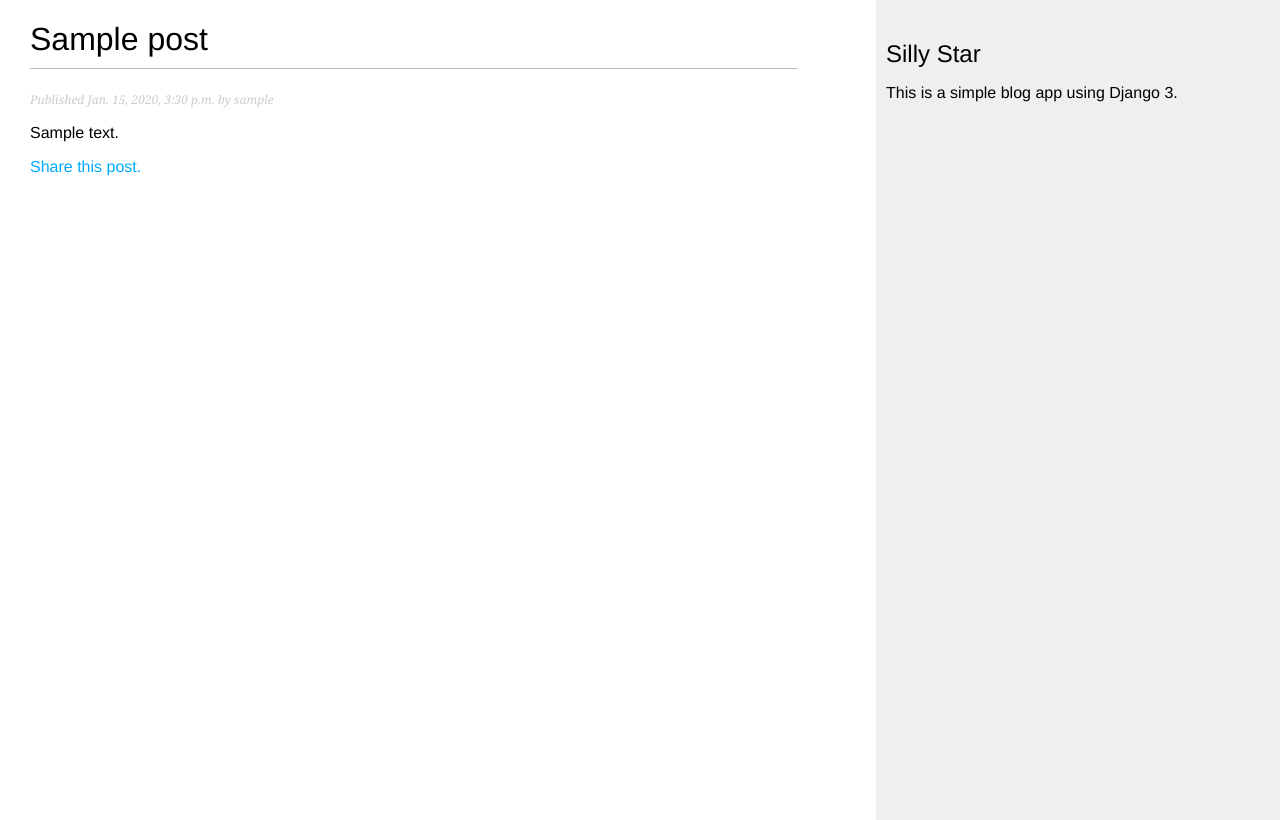
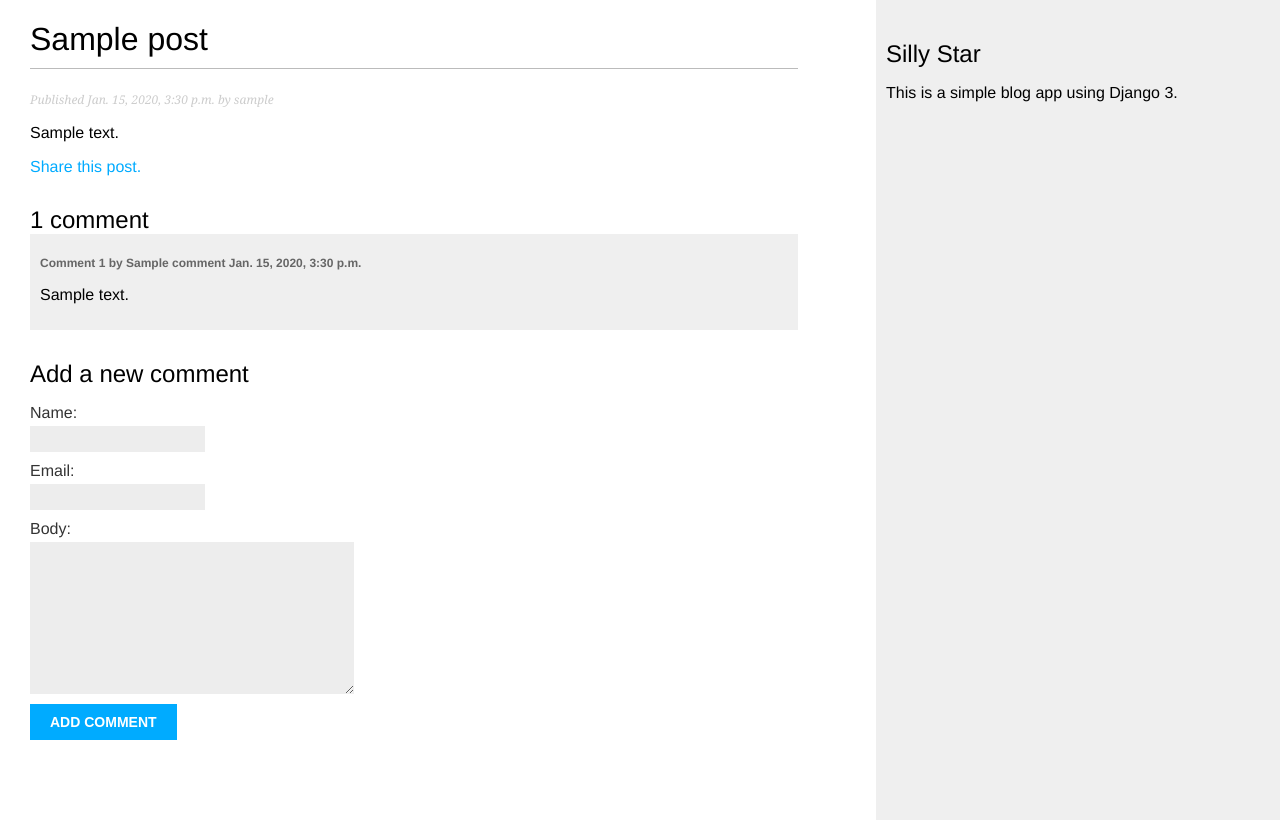
Before and after one commit to sumit4613/silly-star, a Django app: a page that uses blog/templates/blog/post/detail.html in a window 1280 px wide. Run offline with Django 3.2, Linux system fonts and the light colour scheme; tables that the repository leaves empty hold one stand-in row (values such as "Sample post").

Commit message:
user can now add comments on posts :sparkles:

```diff
--- a/blog/forms.py
+++ b/blog/forms.py
@@ -1,4 +1,6 @@
 from django import forms
+
+from blog.models import Comment
 
 
 class EmailPostForm(forms.Form):
@@ -10,3 +12,13 @@ class EmailPostForm(forms.Form):
     email = forms.EmailField()
     to = forms.EmailField()
     comments = forms.CharField(required=False, widget=forms.Textarea)
+
+
+class CommentForm(forms.ModelForm):
+    """
+    Comments Model Form
+    """
+
+    class Meta:
+        model = Comment
+        fields = ("name", "email", "body")
--- a/blog/models.py
+++ b/blog/models.py
@@ -49,3 +49,21 @@ class Post(TimeStampedModel):
 
     def __str__(self):
         return self.title
+
+
+class Comment(TimeStampedModel):
+    """
+    Concrete Model for Comments on Posts
+    """
+
+    post = models.ForeignKey(to=Post, on_delete=models.CASCADE, related_name="comments")
+    name = models.CharField(max_length=80)
+    email = models.EmailField()
+    body = models.TextField()
+    active = models.BooleanField(default=True)
+
+    class Meta:
+        ordering = ("created",)
+
+    def __str__(self):
+        return f"Comment by {self.name} on {self.post}"
--- a/blog/templates/blog/post/detail.html
+++ b/blog/templates/blog/post/detail.html
@@ -13,4 +13,32 @@
             Share this post.
         </a>
     </p>
+    {% with comments.count as total_comments %}
+        <h2>
+            {{ total_comments }} comment{{ total_comments|pluralize }}
+        </h2>
+    {% endwith %}
+
+    {% for comment in comments %}
+        <div class="comment">
+            <p class="info">
+                Comment {{ forloop.counter }} by {{ comment.name }}
+                {{ comment.created }}
+            </p>
+            {{ comment.body|linebreaks }}
+        </div>
+    {% empty %}
+        <p>There are no comments yet.</p>
+    {% endfor %}
+
+    {% if new_comment %}
+        <h2>Your Comment has been added.</h2>
+    {% else %}
+        <h2>Add a new comment</h2>
+        <form method="post">
+        {{ comment_form.as_p }}
+        {% csrf_token %}
+        <p><input type="submit" value="Add Comment"></p>
+        </form>
+    {% endif %}
 {% endblock %}
--- a/blog/views.py
+++ b/blog/views.py
@@ -3,7 +3,7 @@ from django.core.paginator import Paginator, PageNotAnInteger, EmptyPage
 from django.shortcuts import render, get_object_or_404
 from django.views.generic import ListView
 
-from .forms import EmailPostForm
+from .forms import EmailPostForm, CommentForm
 from .models import Post
 
 
@@ -50,7 +50,31 @@ def post_detail(request, year, month, day, post):
         publish__month=month,
         publish__day=day,
     )
-    return render(request, "blog/post/detail.html", {"post": post})
+    # List of active comments for the following post
+    comments = post.comments.filter(active=True)
+    new_comment = None
+    if request.method == "POST":
+        # A comment was posted
+        comment_form = CommentForm(data=request.POST)
+        if comment_form.is_valid():
+            # Create a comment object but don't save to database yet
+            new_comment = comment_form.save(commit=False)
+            # Assign the current post to the comment
+            new_comment.post = post
+            # Save the comment to the database
+            new_comment.save()
+    else:
+        comment_form = CommentForm()
+    return render(
+        request,
+        "blog/post/detail.html",
+        {
+            "post": post,
+            "comments": comments,
+            "new_comment": new_comment,
+            "comment_form": comment_form,
+        },
+    )
 
 
 def post_share(request, post_id):
```
Also changed, not shown: blog/admin.py (+10 -1 lines), blog/migrations/0002_comment.py (added).
